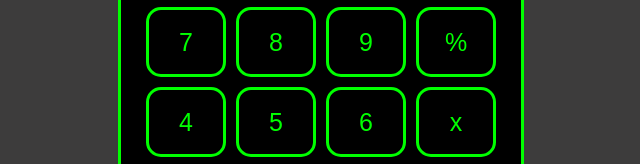
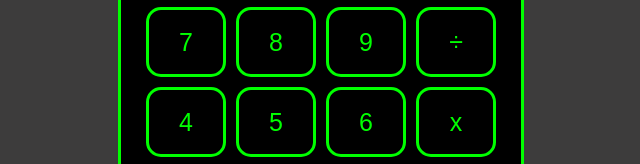
Before and after one commit to Nic-Horton/calculator, a plain HTML site: page index.html in a window 1280 px wide. Shown: the part 366-530 px from the top of the page, 319-959 px from the left. Drawn offline with Linux system fonts and the light colour scheme.

Commit message:
Fix symbol for division

```diff
--- a/index.html
+++ b/index.html
@@ -16,7 +16,7 @@
 				<button class="btn">7</button>
 				<button class="btn">8</button>
 				<button class="btn">9</button>
-				<button class="btn div">%</button>
+				<button class="btn div">÷</button>
 				<button class="btn">4</button>
 				<button class="btn">5</button>
 				<button class="btn">6</button>
```
